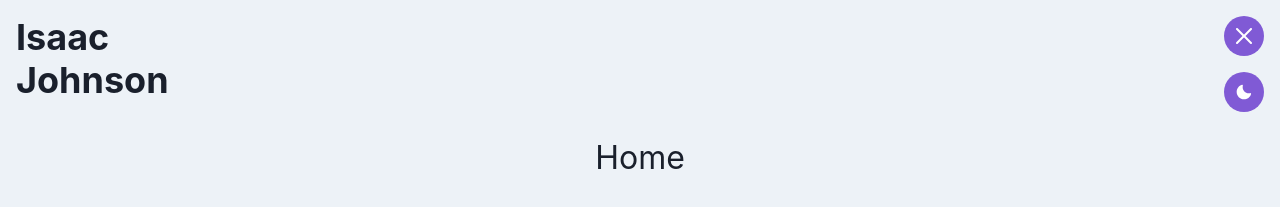
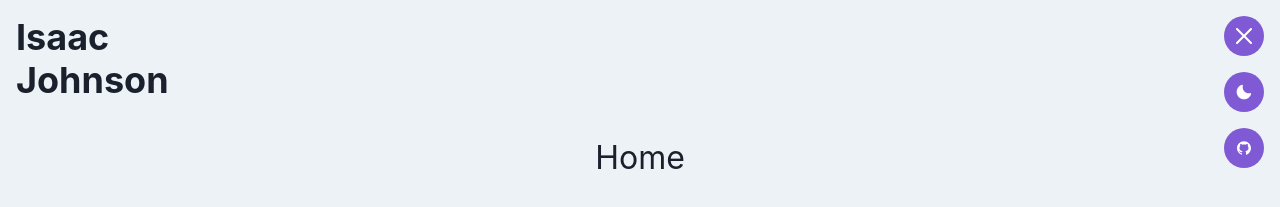
Before and after one commit to FindingHomeHere/portfolio-v2, a Next.js app: page / in a window 1280 px wide. Both pictures are taken after a click on the button 1244 px from the left and 36 px from the top of the page. Shown: the top 207 px of the page. Built offline with nearby package versions, Linux system fonts and the light colour scheme.

Commit message:
Added Github Links to footer and Nav

```diff
--- a/components/Footer.js
+++ b/components/Footer.js
@@ -73,19 +73,19 @@ const Footer = () => {
             <Text fontSize="sm" color="whiteAlpha.900">
               &copy; Isaac Johnson, LLC. 2021
             </Text>
+            <HStack>
+              <Link href="https://github.com/FindingHomeHere">
+                <IconButton
+                  colorScheme="purple"
+                  isRound
+                  size="sm"
+                  m={2}
+                  icon={<AiFillGithub />}
+                />
+              </Link>
+            </HStack>
           </Flex>
         </Flex>
-        {/* <HStack>
-          <Link href='https://github.com/FindingHomeHere'>
-            <IconButton
-              colorScheme='purple'
-              isRound
-              height={10}
-              width={10}
-              icon={<AiFillGithub />}
-            />
-          </Link>
-        </HStack> */}
       </Flex>
     </>
   );
--- a/components/Navbar.js
+++ b/components/Navbar.js
@@ -8,11 +8,11 @@ import {
   Text,
   Link as LinkUi,
   IconButton,
-  Button,
 } from '@chakra-ui/react';
 import { useTrail, animated as Anim } from 'react-spring';
 import styled from '@emotion/styled';
 import { CloseIcon, ArrowForwardIcon } from '@chakra-ui/icons';
+import { AiFillGithub } from 'react-icons/ai';
 import ColorMode from './ColorMode';
 
 const navItems = [
@@ -43,6 +43,12 @@ const Navbar = () => {
     top: 16px;
     right: 16px;
     transform: rotate(${isOpen ? '0' : '-45deg'});
+  `;
+
+  const SocialButton = styled(IconButton)`
+    position: absolute;
+    top: 128px;
+    right: 16px;
   `;
 
   const NavFloat = styled(Flex)`
@@ -158,6 +164,13 @@ const Navbar = () => {
                 </Anim.div>
               ))}
               <ColorMode top={72} right={16} />
+              <Link href="https://github.com/FindingHomeHere">
+                <SocialButton
+                  colorScheme="purple"
+                  isRound
+                  icon={<AiFillGithub />}
+                />
+              </Link>
             </MenuContainer>
           </>
         )}
```
